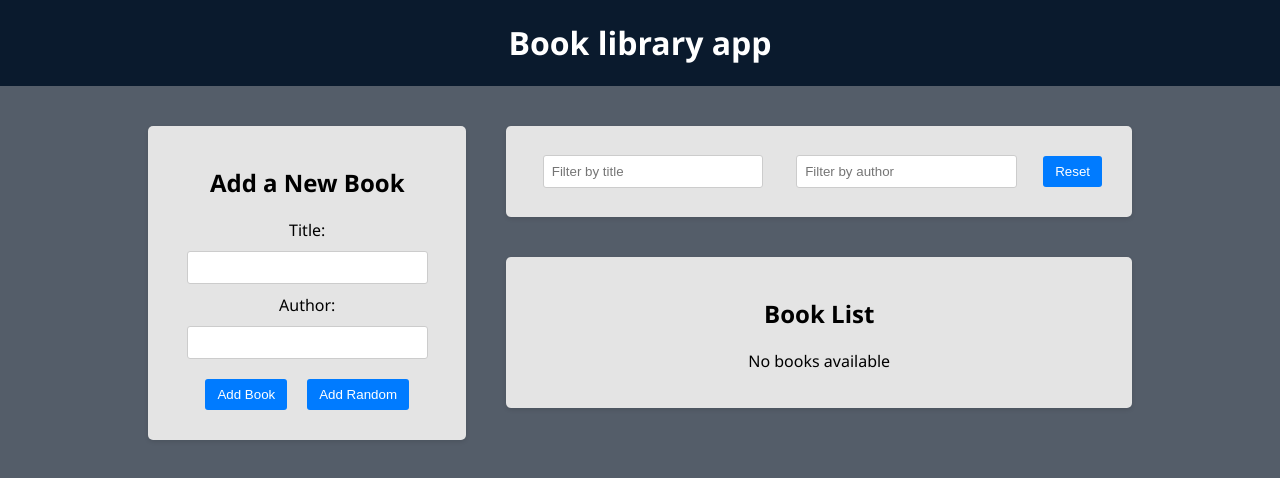
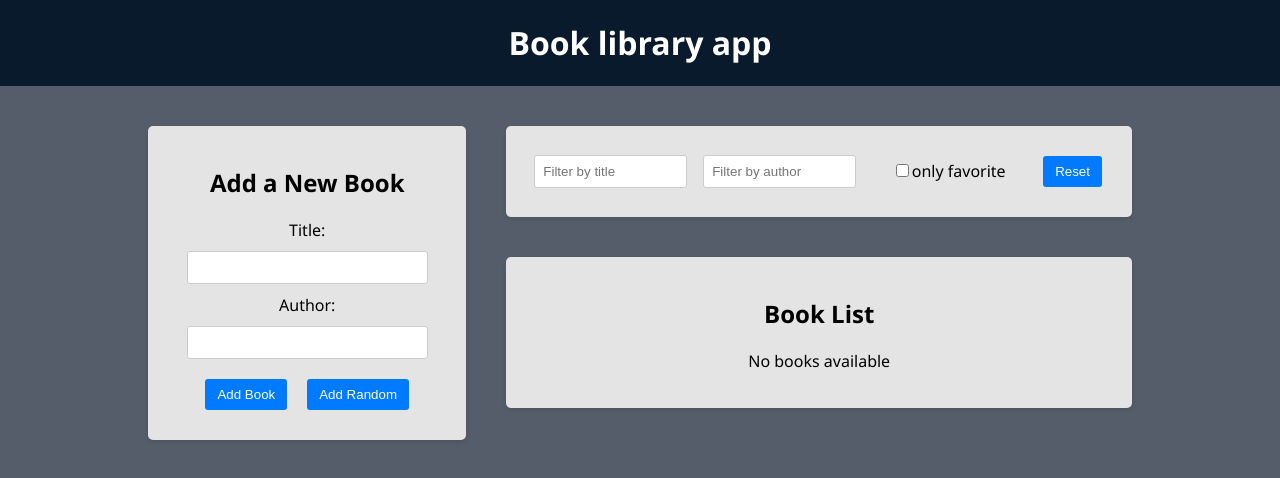
Before and after one commit to Scatchie13/react-redux, a React (Create React App) app: page / in a window 1280 px wide. Shown: the top 478 px of the page. Built offline with nearby package versions, Linux system fonts and the light colour scheme.

Commit message:
favorite checkbox filter

```diff
--- a/src/components/BookList/BookList.jsx
+++ b/src/components/BookList/BookList.jsx
@@ -3,6 +3,7 @@
 import {
   selectTitleFilter,
   selectAuthorFilter,
+  selectOnlyFavoriteFilter,
 } from '../../redux/slices/filterSlice'
 import { delBook, toggleFavorite } from '../../redux/books/actionCreators'
 import { BsBookmarkStarFill, BsBookmarkStar } from 'react-icons/bs'
@@ -15,6 +16,7 @@
   })
   const titleFilter = useSelector(selectTitleFilter)
   const authorFilter = useSelector(selectAuthorFilter)
+  const favoriteFilter = useSelector(selectOnlyFavoriteFilter)
   const dispatch = useDispatch()
 
   const handleDelete = (id) => {
@@ -28,7 +30,10 @@
   const filteredBooks = books.filter((book) => {
     const matches =
       book.title.toLowerCase().includes(titleFilter.toLowerCase()) &&
-      book.author.toLowerCase().includes(authorFilter.toLowerCase())
+      book.author.toLowerCase().includes(authorFilter.toLowerCase()) &&
+      favoriteFilter
+        ? book.isFavorite
+        : true
     return matches
   })
 
--- a/src/components/Filter/Filter.jsx
+++ b/src/components/Filter/Filter.jsx
@@ -5,6 +5,8 @@
   selectTitleFilter,
   resetFilters,
   selectAuthorFilter,
+  setOnlyFavoriteFilter,
+  selectOnlyFavoriteFilter,
 } from '../../redux/slices/filterSlice'
 import './Filter.css'
 
@@ -12,6 +14,7 @@
   const dispatch = useDispatch()
   const titleFilter = useSelector(selectTitleFilter)
   const authorFilter = useSelector(selectAuthorFilter)
+  const onlyFavoriteFilter = useSelector(selectOnlyFavoriteFilter)
 
   const handleTitleFilterChange = (e) => {
     dispatch(setTitleFilter(e.target.value))
@@ -19,6 +22,10 @@
 
   const handleAuthorFilterChange = (e) => {
     dispatch(setAuthorFilter(e.target.value))
+  }
+
+  const handleOnlyFavoriteFilterChange = () => {
+    dispatch(setOnlyFavoriteFilter())
   }
 
   const resetFilter = () => {
@@ -44,6 +51,16 @@
             placeholder="Filter by author"
           />
         </div>
+        <div className="filter-group">
+          <label>
+            <input
+              checked={onlyFavoriteFilter}
+              onChange={handleOnlyFavoriteFilterChange}
+              type="checkbox"
+            />
+            only favorite
+          </label>
+        </div>
         <button type="button" onClick={resetFilter}>
           Reset
         </button>
--- a/src/redux/slices/filterSlice.js
+++ b/src/redux/slices/filterSlice.js
@@ -3,6 +3,7 @@
 const initialState = {
   title: '',
   author: '',
+  onlyFavorite: false,
 }
 
 const filterSlice = createSlice({
@@ -12,18 +13,26 @@
     setTitleFilter: (state, action) => {
       state.title = action.payload
     },
-    resetFilters: (state) => {
+    resetFilters: () => {
       return initialState
     },
     setAuthorFilter: (state, action) => {
       state.author = action.payload
     },
+    setOnlyFavoriteFilter: (state) => {
+      state.onlyFavorite = !state.onlyFavorite
+    },
   },
 })
 
-export const { setTitleFilter, resetFilters, setAuthorFilter } =
-  filterSlice.actions
+export const {
+  setTitleFilter,
+  resetFilters,
+  setOnlyFavoriteFilter,
+  setAuthorFilter,
+} = filterSlice.actions
 export const selectTitleFilter = (state) => state.filter.title
 export const selectAuthorFilter = (state) => state.filter.author
+export const selectOnlyFavoriteFilter = (state) => state.filter.onlyFavorite
 
 export default filterSlice.reducer
```
